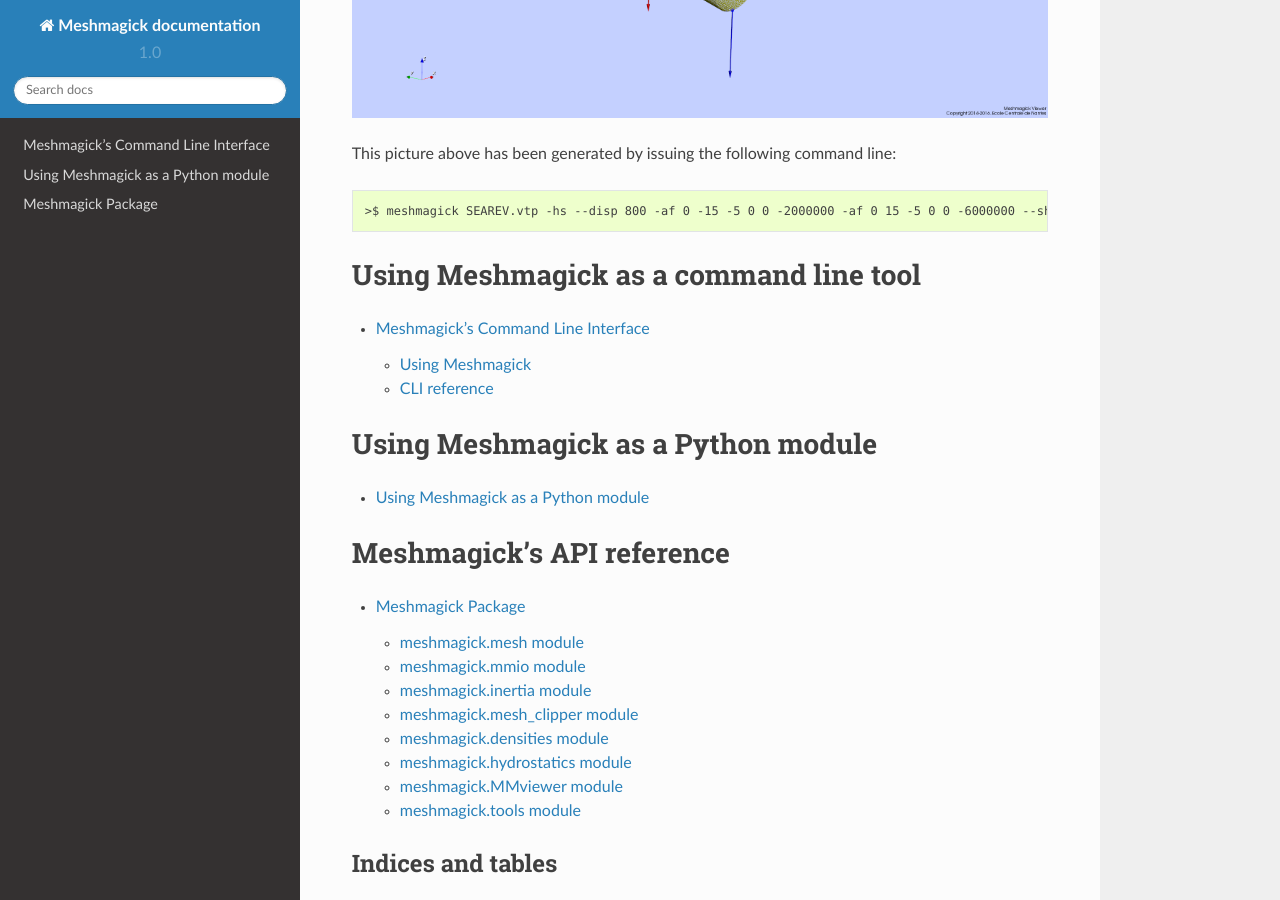
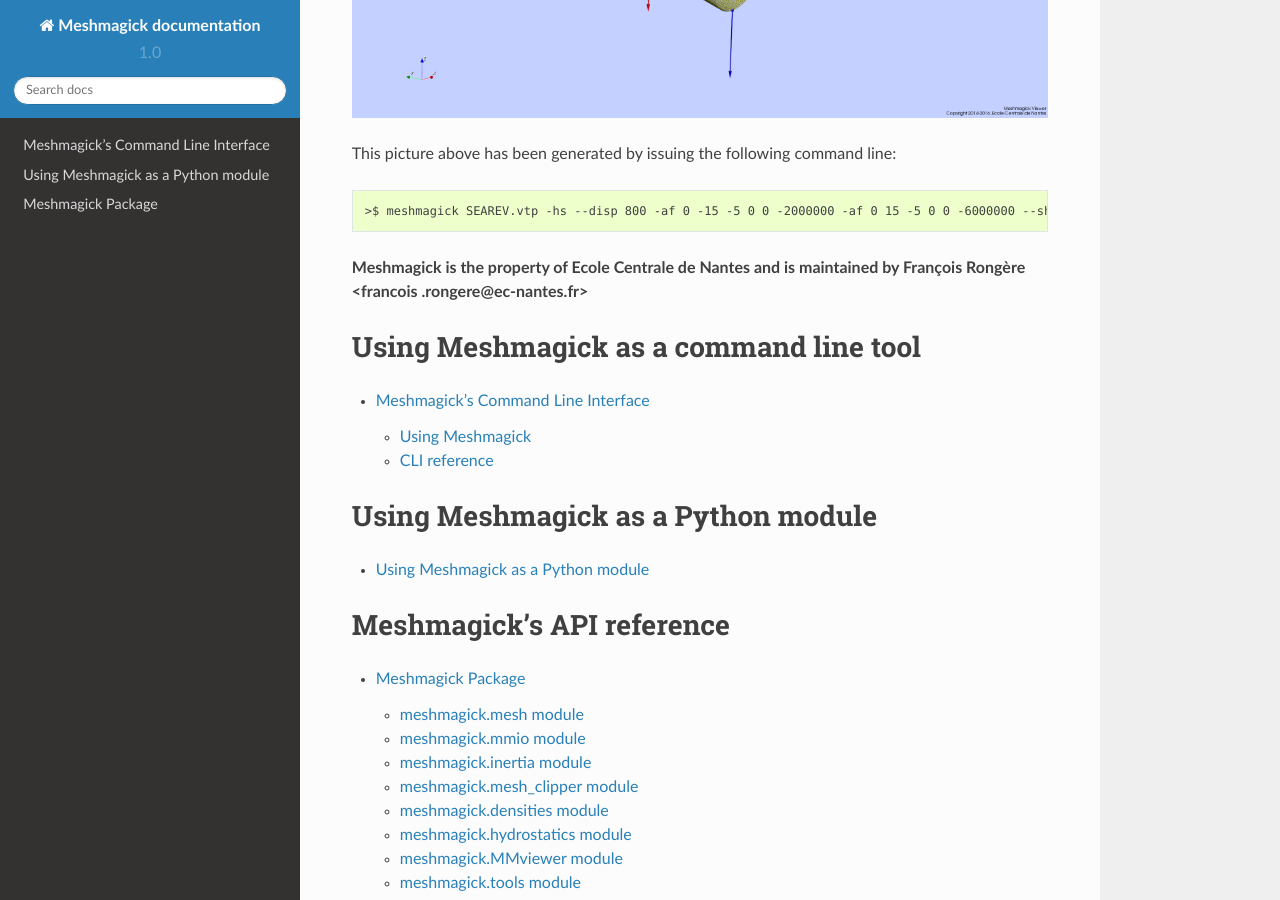
Before and after one commit to LHEEA/meshmagick, a Sphinx documentation site: the page built from doc/index.rst, in a window 1280 px wide and 900 px high, scrolled down 906 px. Built offline with Sphinx 7.4.7 and the Read the Docs theme 2.0.0, drawn with Linux system fonts in a browser that asks for light colours; formulas are drawn with MathJax 3; the version number is read from the project's files by our own code.

Commit message:
Placing a mention to ECN at the beginning of the documentation

```diff
--- a/doc/index.rst
+++ b/doc/index.rst
@@ -33,6 +33,10 @@
     >$ meshmagick SEAREV.vtp -hs --disp 800 -af 0 -15 -5 0 0 -2000000 -af 0 15 -5 0 0 -6000000 --show
 
 
+**Meshmagick is the property of Ecole Centrale de Nantes and is maintained by François Rongère <francois
+.rongere@ec-nantes.fr>**
+
+
 Using Meshmagick as a command line tool
 =======================================
 
```
